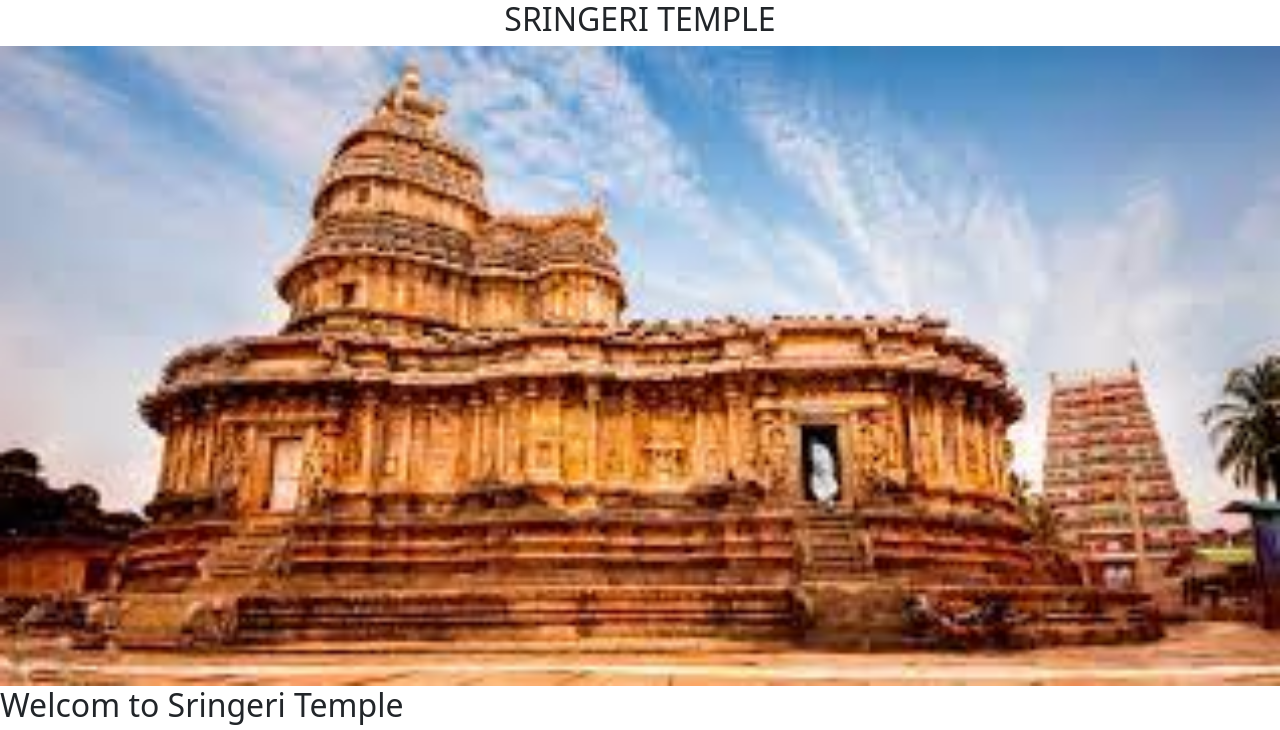
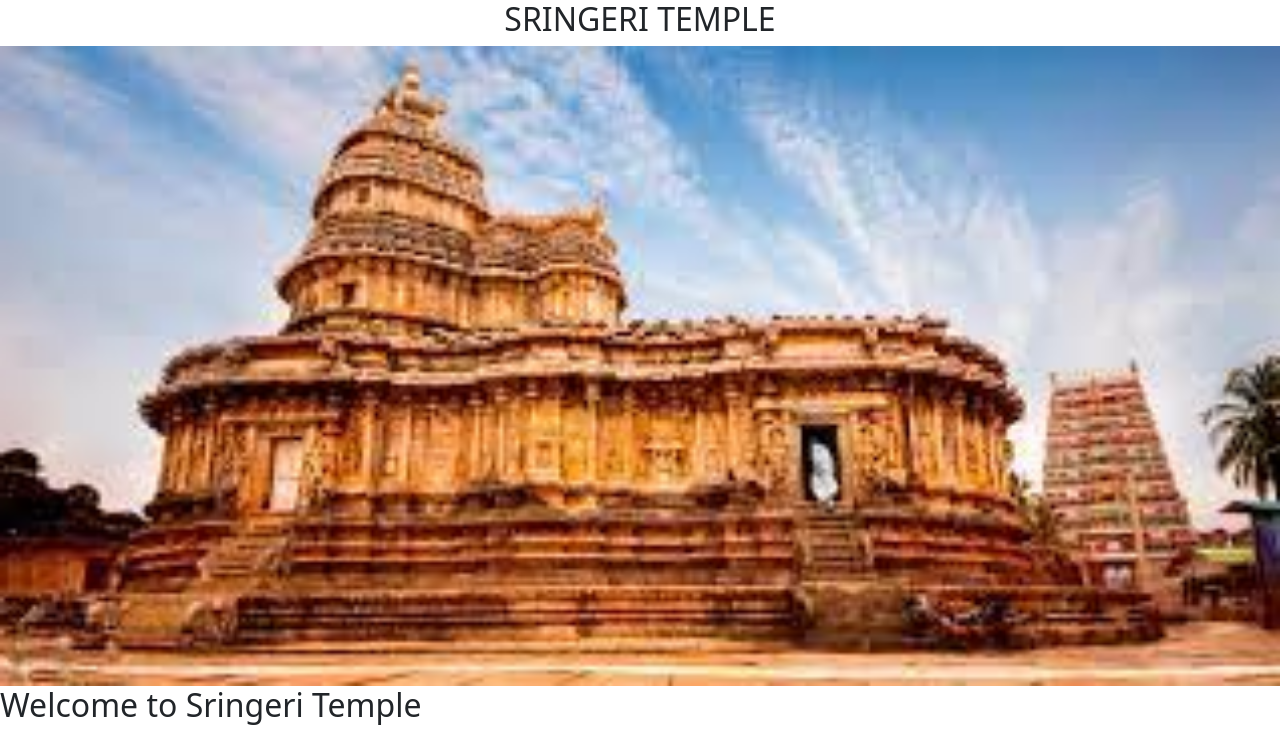
Before and after one commit to revanthtk/Sringeri, a plain HTML site: page index.html in a window 1280 px wide. Shown: the top 730 px of the page. Drawn offline with nearby package versions, Linux system fonts and the light colour scheme.

Commit message:
Update index.html

```diff
--- a/index.html
+++ b/index.html
@@ -27,7 +27,7 @@
 
     <div class="ontainer-fluid">
       <section  >
-        <h2 class=>Welcom to Sringeri Temple</h2>
+        <h2 class=>Welcome to Sringeri Temple</h2>
 
       <p>The name Sringeri is derived from Rishyashringa-giri, a nearby hill that is believed to have contained the hermitage of Rishi Vibhandaka and his son Rishyashringa. In an episode in the Bala-Kanda of the Ramayana, Vasishtha narrates how Rishyashringa brought rains to the drought-stricken kingdom of Romapada
         According to legend, Sri Adi Shankara is said to have selected the site as the place to stay and teach his disciples, because when he was walking by the Tunga river, he saw a cobra with a raised hood, providing shelter from the hot sun, to a frog undergoing labour. Astonished by the place where natural enemies had gone beyond their instincts, he stayed here for twelve years. Sri Adi Shankaracharya also established mathas in the northern (at Jyotirmath, near Badrinath), eastern (at Puri) and western (at Dwaraka) quarters of India.
```
